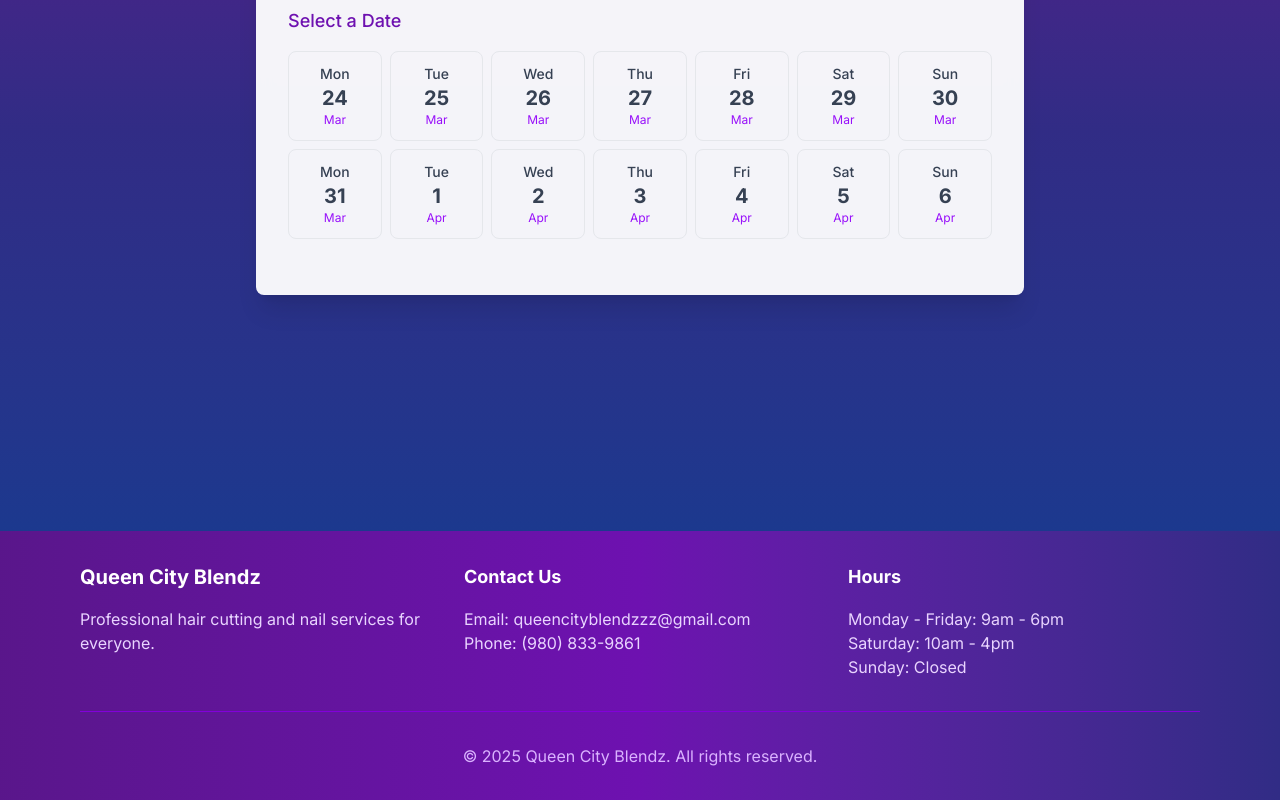
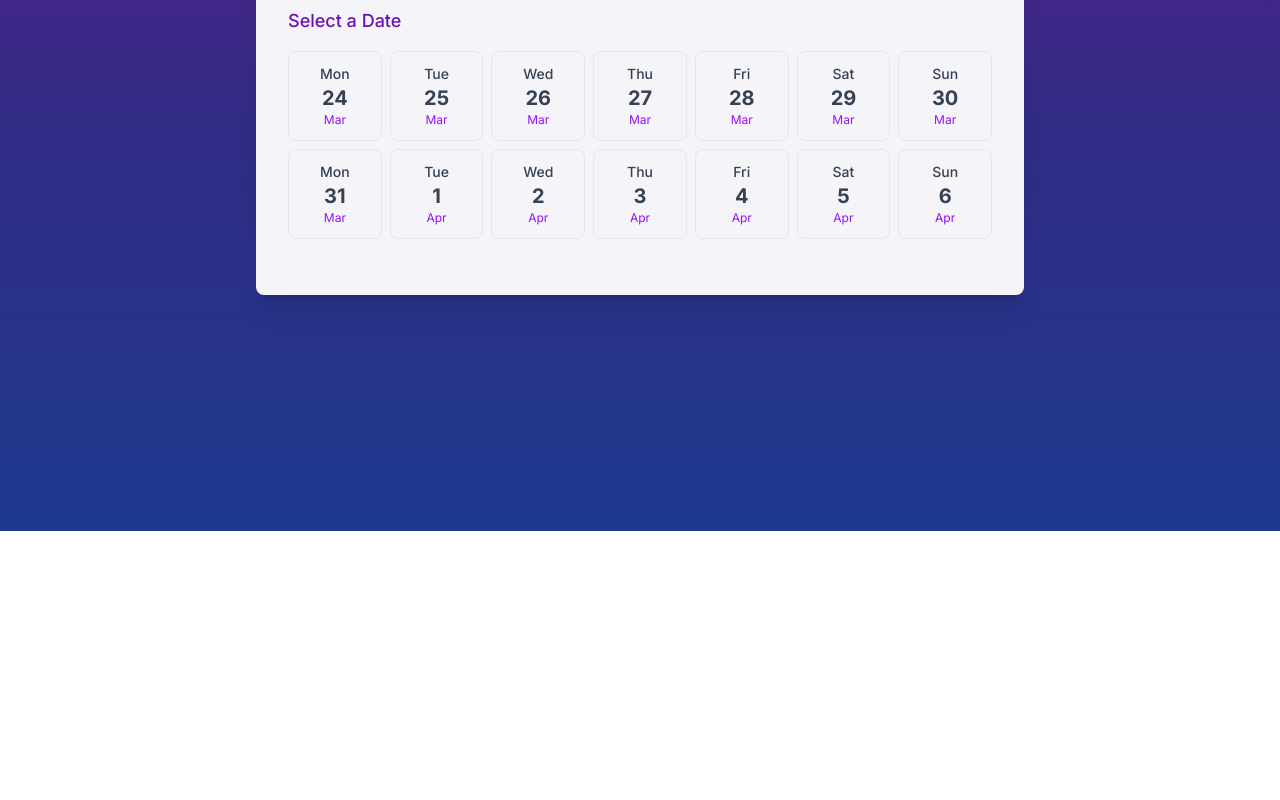
Before and after one commit to ftcaarya/qcb-website, a Next.js app: page / in a window 1280 px wide. Shown: the part 341-1141 px from the top of the page. After the commit the page ends 872 px from the top, so only its background shows below. Built offline with nearby package versions, Linux system fonts and the light colour scheme.

Commit message:
removed the footer and added env variable support

```diff
--- a/src/app/admin/layout.tsx
+++ b/src/app/admin/layout.tsx
@@ -4,7 +4,8 @@ import { useState, useEffect } from 'react';
 import { useRouter } from 'next/navigation';
 
 // In a real app, you would use a more robust authentication system
-const ADMIN_PASSWORD = 'qcbadmin2024'; // This should be an environment variable in production
+// Use environment variable for the admin password
+const ADMIN_PASSWORD = process.env.NEXT_PUBLIC_ADMIN_PASSWORD || 'qcbadmin2024'; // Fallback for local development
 
 export default function AdminLayout({
   children,
--- a/src/app/layout.tsx
+++ b/src/app/layout.tsx
@@ -39,31 +39,6 @@ export default function RootLayout({
         </header>
 
         {children}
-
-        <footer className="bg-gradient-to-r from-purple-900 via-purple-800 to-indigo-900 text-white py-8">
-          <div className="max-w-6xl mx-auto px-4">
-            <div className="grid grid-cols-1 md:grid-cols-3 gap-8">
-              <div>
-                <h3 className="text-xl font-bold mb-4">Queen City Blendz</h3>
-                <p className="text-purple-200">Professional hair cutting and nail services for everyone.</p>
-              </div>
-              <div>
-                <h3 className="text-lg font-bold mb-4">Contact Us</h3>
-                <p className="text-purple-200">Email: queencityblendzzz@gmail.com</p>
-                <p className="text-purple-200">Phone: (980) 833-9861</p>
-              </div>
-              <div>
-                <h3 className="text-lg font-bold mb-4">Hours</h3>
-                <p className="text-purple-200">Monday - Friday: 9am - 6pm</p>
-                <p className="text-purple-200">Saturday: 10am - 4pm</p>
-                <p className="text-purple-200">Sunday: Closed</p>
-              </div>
-            </div>
-            <div className="mt-8 pt-8 border-t border-purple-700 text-center text-purple-300">
-              <p>&copy; {new Date().getFullYear()} Queen City Blendz. All rights reserved.</p>
-            </div>
-          </div>
-        </footer>
       </body>
     </html>
   );
```
